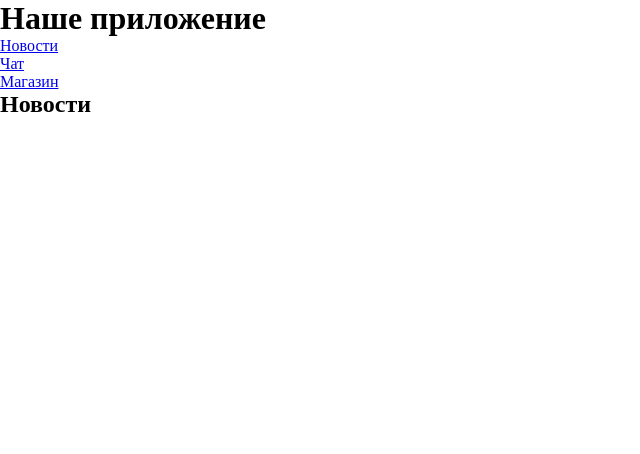
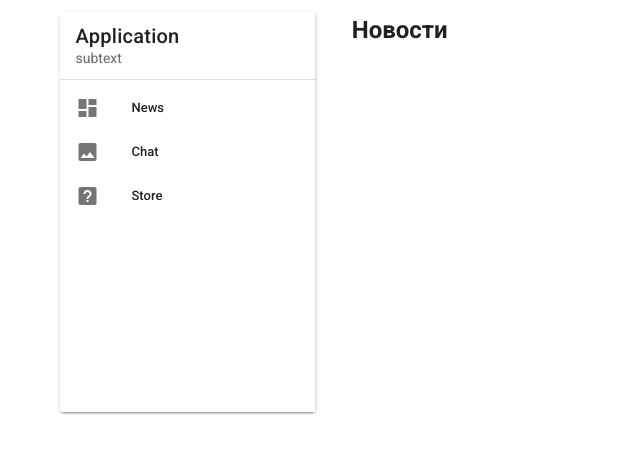
Before and after one commit to NSV47/js2_project_front, a Vue app: page / in a window 1280 px wide. Shown: the top 454 px of the page, without its empty margins (0-640 px from the left). Built offline with nearby package versions, Linux system fonts and the light colour scheme.

Commit message:
навели красоту на фреймворке

```diff
--- a/src/App.vue
+++ b/src/App.vue
@@ -1,7 +1,9 @@
 <template>
-  <div>
-    <layout></layout>
-  </div>
+  <v-app>
+    <div>
+      <layout></layout>
+    </div>
+  </v-app>
 </template>
 
 <script>
--- /dev/null
+++ b/src/components/Navigation.vue
@@ -0,0 +1,41 @@
+<template>
+  <v-card height="400" width="256" class="">
+    <v-navigation-drawer permanent>
+      <v-list-item>
+        <v-list-item-content>
+          <v-list-item-title class="title">Application</v-list-item-title>
+          <v-list-item-subtitle>subtext</v-list-item-subtitle>
+        </v-list-item-content>
+      </v-list-item>
+
+      <v-divider></v-divider>
+
+      <v-list dense nav>
+        <v-list-item v-for="item in items" :key="item.title" @click="$router.push(item.path)">
+          <v-list-item-icon>
+            <v-icon>{{ item.icon }}</v-icon>
+          </v-list-item-icon>
+
+          <v-list-item-content>
+            <v-list-item-title>{{ item.title }}</v-list-item-title>
+          </v-list-item-content>
+        </v-list-item>
+      </v-list>
+    </v-navigation-drawer>
+  </v-card>
+</template>
+
+<script>
+export default {
+  data() {
+    return {
+      items: [
+        { title: "News", icon: "mdi-view-dashboard", path: "/" },
+        { title: "Chat", icon: "mdi-image", path: "/chat" },
+        { title: "Store", icon: "mdi-help-box", path: "/store" }
+      ],
+      right: null
+    };
+  }
+};
+</script>
--- a/src/views/Layout.vue
+++ b/src/views/Layout.vue
@@ -1,25 +1,24 @@
 <template>
   <div>
-    <h1>Наше приложение</h1>
-    <nav>
-      <ul>
-        <li>
-          <router-link to="/">Новости</router-link>
-        </li>
-        <li>
-          <router-link to="/chat">Чат</router-link>
-        </li>
-        <li>
-          <router-link to="/store">Магазин</router-link>
-        </li>
-      </ul>
-    </nav>
-    <router-view></router-view>
+    <v-container grid-list-md text-xs-center>
+      <v-layout row wrap>
+        <v-flex xs3>
+          <navigation></navigation>
+        </v-flex>
+        <v-flex xs9>
+          <router-view></router-view>
+        </v-flex>
+      </v-layout>
+    </v-container>
   </div>
 </template>
 
 <script>
+import Navigation from "@/components/Navigation";
 export default {
-  name: "layout"
+  name: "Layout",
+  components: {
+    Navigation
+  }
 };
 </script>
```
